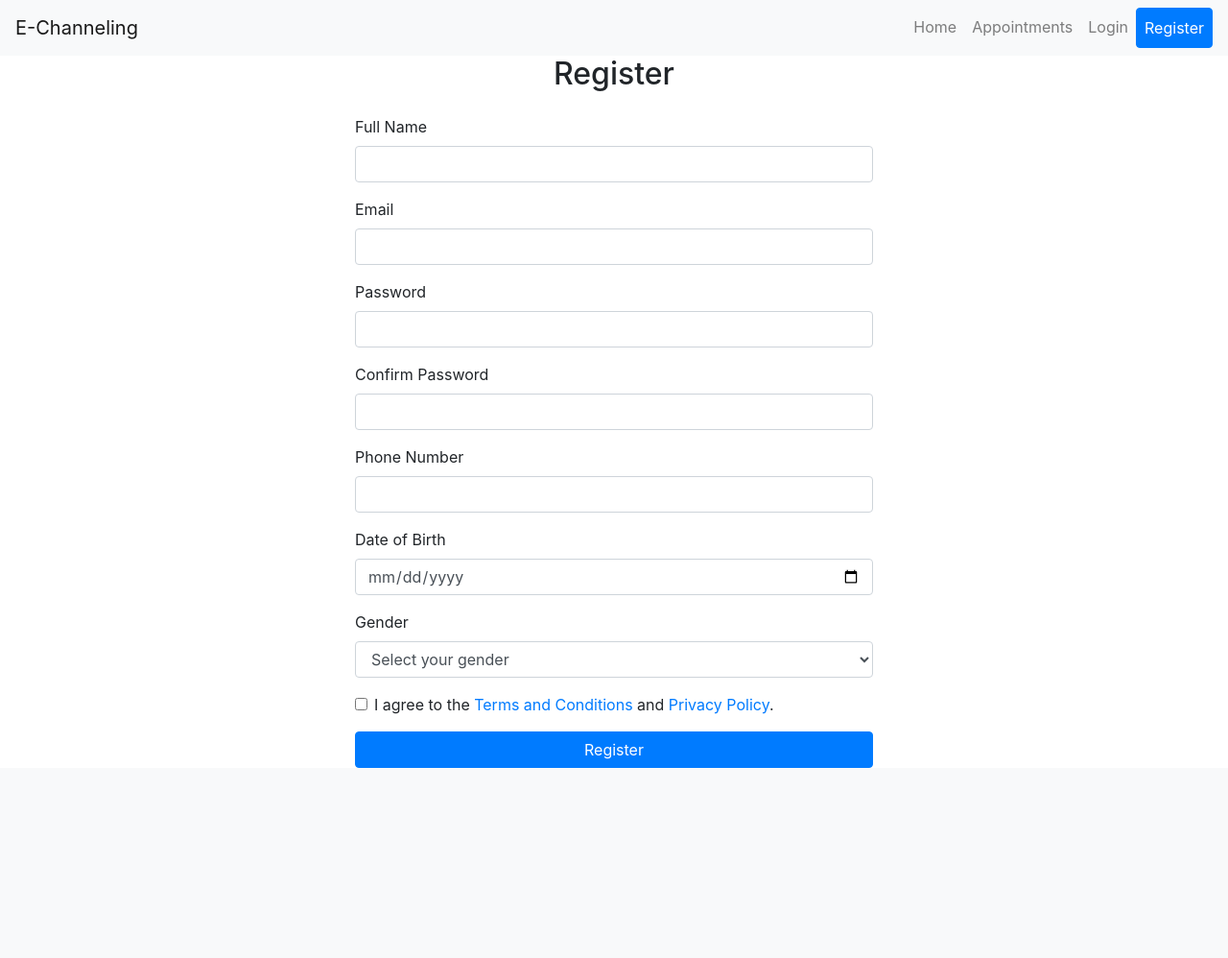
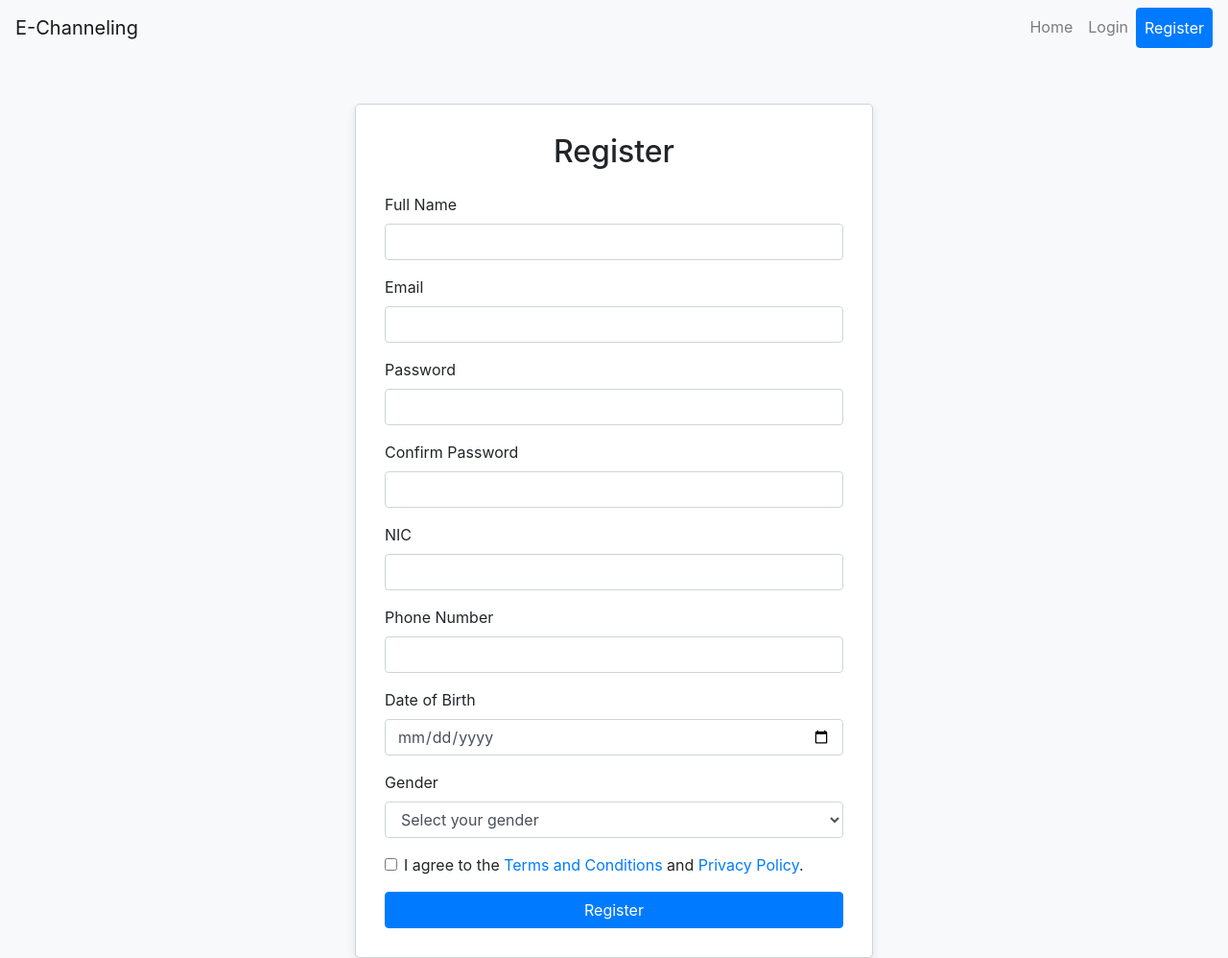
Before and after one commit to sasi1219/EChannelling, a Django app: page /register/ in a window 1280 px wide. Shown: the whole page at 96% size. Before the commit the page ends 800 px from the top, so only its background shows below. Run offline with Django 5.2, Linux system fonts and the light colour scheme; some libraries are stand-ins or nearby versions.

Commit message:
Update register page

```diff
--- a/register/Templates/register/index.html
+++ b/register/Templates/register/index.html
@@ -6,7 +6,7 @@
     <title>ClinicMate - Register</title>
     <link rel="stylesheet" href="https://stackpath.bootstrapcdn.com/bootstrap/4.5.2/css/bootstrap.min.css">
     {% load static %}
-    <link rel="stylesheet" href="{% static 'css/register.css' %}">
+    <link rel="stylesheet" href="{% static 'register/styles.css' %}">
 </head>
 <body>
 <nav class="navbar navbar-expand-lg navbar-light bg-light">
@@ -17,7 +17,6 @@
     <div class="collapse navbar-collapse" id="navbarNav">
         <ul class="navbar-nav ml-auto">
             <li class="nav-item"><a class="nav-link" href="/">Home</a></li>
-            <li class="nav-item"><a class="nav-link" href="/appointments">Appointments</a></li>
             <li class="nav-item"><a class="nav-link" href="/login">Login</a></li>
             <li class="nav-item"><a class="nav-link btn btn-primary text-white" href="{% url 'register' %}">Register</a></li>
         </ul>
@@ -51,6 +50,10 @@
                     <div class="form-group">
                         <label for="confirm-password" class="form-label">Confirm Password</label>
                         <input type="password" class="form-control" id="confirm-password" name="confirm-password" required>
+                    </div>
+                    <div class="form-group">
+                        <label for="nic" class="form-label">NIC</label>
+                        <input type="text" class="form-control" id="nic" name="nic" required>
                     </div>
                     <div class="form-group">
                         <label for="phone" class="form-label">Phone Number</label>
```
